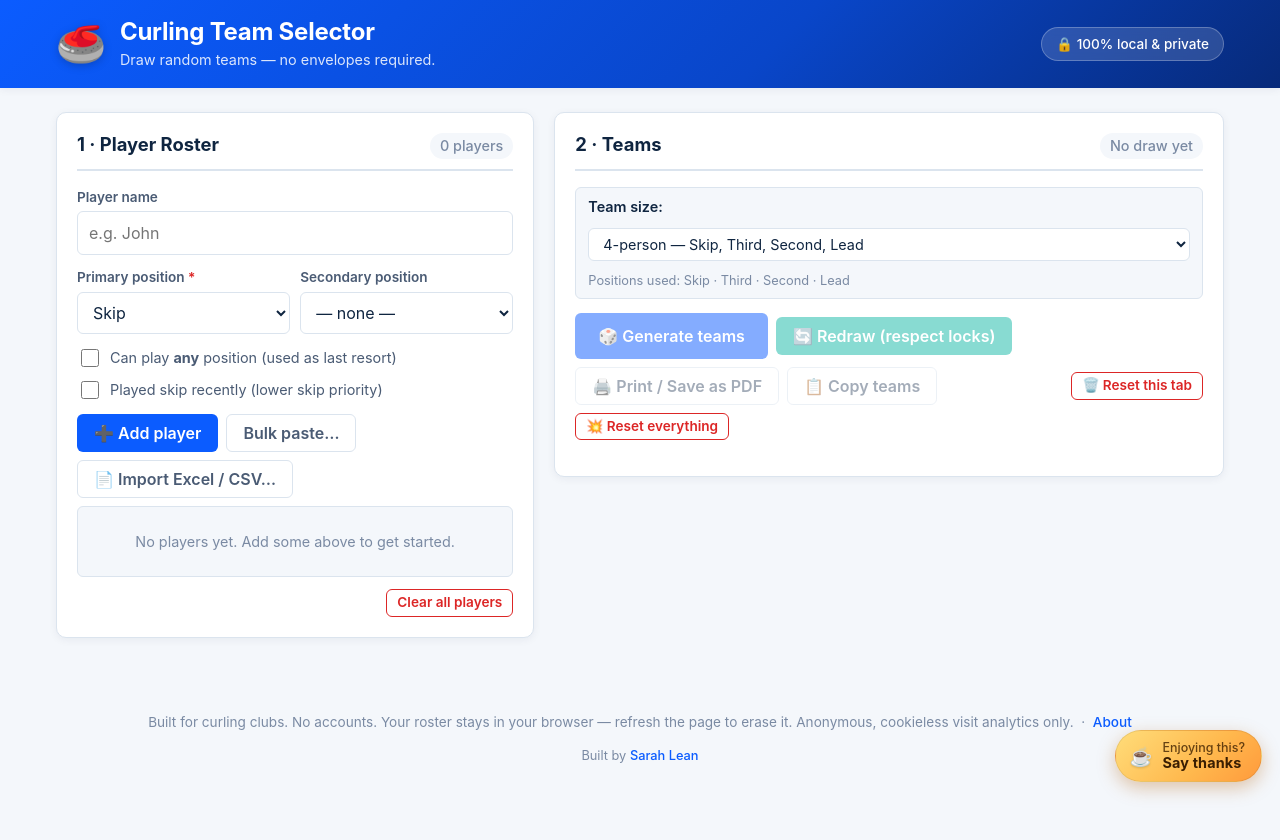
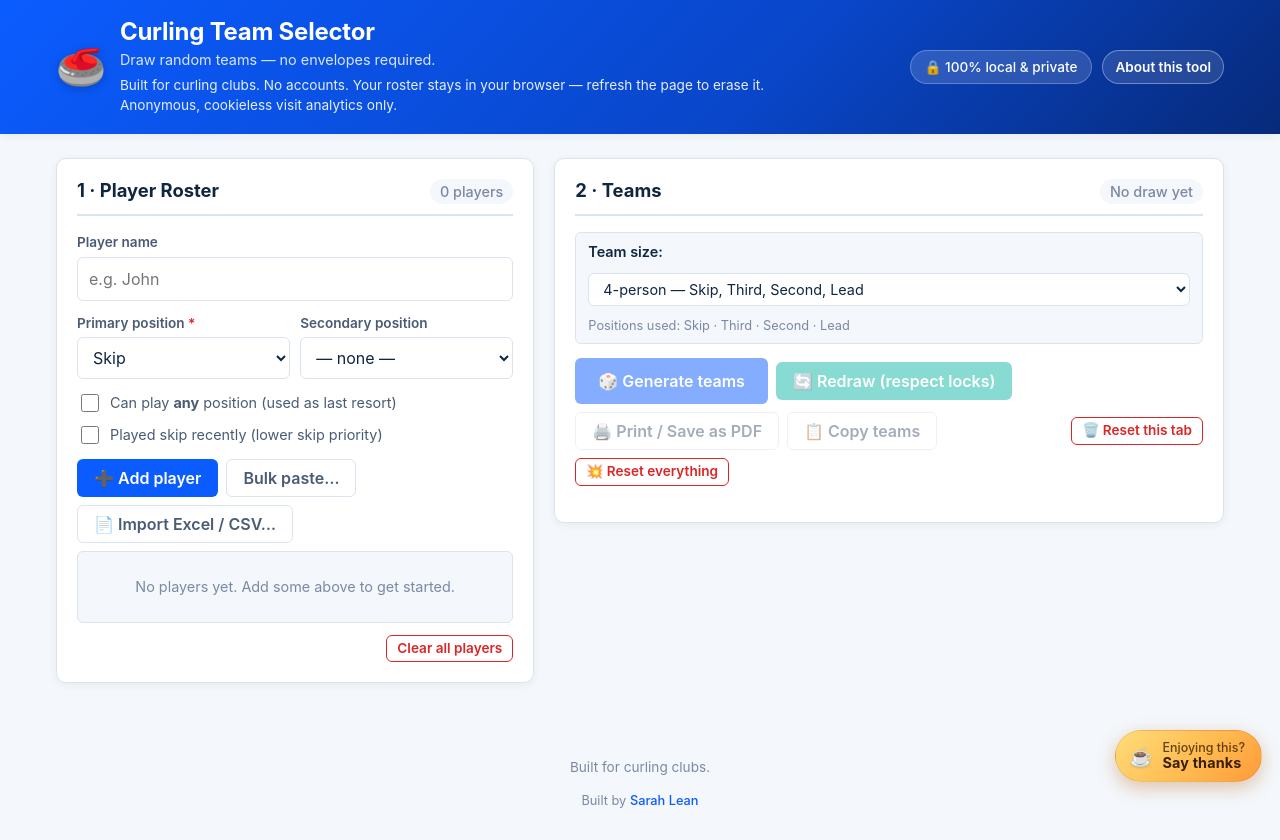
Before and after one commit to weeyin83/curling-team-selector-tool, a plain HTML site: page index.html in a window 1280 px wide. Before the commit the page ends 800 px from the top, so only its background shows below. Drawn offline with Linux system fonts and the light colour scheme.

Commit message:
update design and container

```diff
--- a/index.html
+++ b/index.html
@@ -131,10 +131,14 @@
                 <div>
                     <h1>Curling Team Selector</h1>
                     <p class="tagline">Draw random teams — no envelopes required.</p>
+                    <p class="tagline-subtle">Built for curling clubs. No accounts. Your roster stays in your browser — refresh the page to erase it. Anonymous, cookieless visit analytics only.</p>
                 </div>
             </div>
-            <div class="privacy-badge" title="Your roster stays in your browser. Only anonymous, cookieless visit analytics leave the page — no personal data.">
-                🔒 100% local &amp; private
+            <div class="header-meta">
+                <div class="privacy-badge" title="Your roster stays in your browser. Only anonymous, cookieless visit analytics leave the page — no personal data.">
+                    🔒 100% local &amp; private
+                </div>
+                <a class="about-chip" href="about.html" aria-label="Open the about page">About this tool</a>
             </div>
         </div>
     </header>
@@ -371,9 +375,7 @@ Emma, lead, , recent"></textarea>
     <footer class="app-footer">
         <div class="container">
             <p>
-                Built for curling clubs. No accounts. Your roster stays in your browser — refresh the page to erase it. Anonymous, cookieless visit analytics only.
-                &nbsp;·&nbsp;
-                <a href="about.html">About</a>
+                Built for curling clubs.
             </p>
             <p class="built-by">
                 Built by <a href="https://sarahlean.com" target="_blank" rel="noopener noreferrer">Sarah Lean</a>
--- a/styles.css
+++ b/styles.css
@@ -106,6 +106,21 @@ h3 {
     font-size: 0.9rem;
 }
 
+.tagline-subtle {
+    margin: 6px 0 0;
+    max-width: 78ch;
+    opacity: 0.9;
+    font-size: 0.85rem;
+    line-height: 1.45;
+}
+
+.header-meta {
+    display: flex;
+    align-items: center;
+    gap: 10px;
+    flex-wrap: wrap;
+}
+
 .brand-back {
     color: inherit;
     text-decoration: none;
@@ -126,6 +141,26 @@ h3 {
     font-size: 0.85rem;
     font-weight: 500;
     backdrop-filter: blur(6px);
+}
+
+.about-chip {
+    display: inline-flex;
+    align-items: center;
+    border-radius: 999px;
+    padding: 6px 12px;
+    border: 1px solid rgba(255, 255, 255, 0.35);
+    background: rgba(255, 255, 255, 0.12);
+    color: #fff;
+    text-decoration: none;
+    font-size: 0.85rem;
+    font-weight: 600;
+}
+
+.about-chip:hover,
+.about-chip:focus-visible {
+    background: rgba(255, 255, 255, 0.2);
+    border-color: rgba(255, 255, 255, 0.55);
+    text-decoration: none;
 }
 
 /* ---------- Main layout ---------- */
@@ -1206,6 +1241,10 @@ textarea {
 
 /* On narrow screens keep just the icon + short label to save room. */
 @media (max-width: 480px) {
+    .tagline-subtle {
+        font-size: 0.8rem;
+    }
+
     .thanks-pill {
         right: 12px;
         bottom: 12px;
```
Also changed, not shown: .devcontainer/devcontainer.json.
